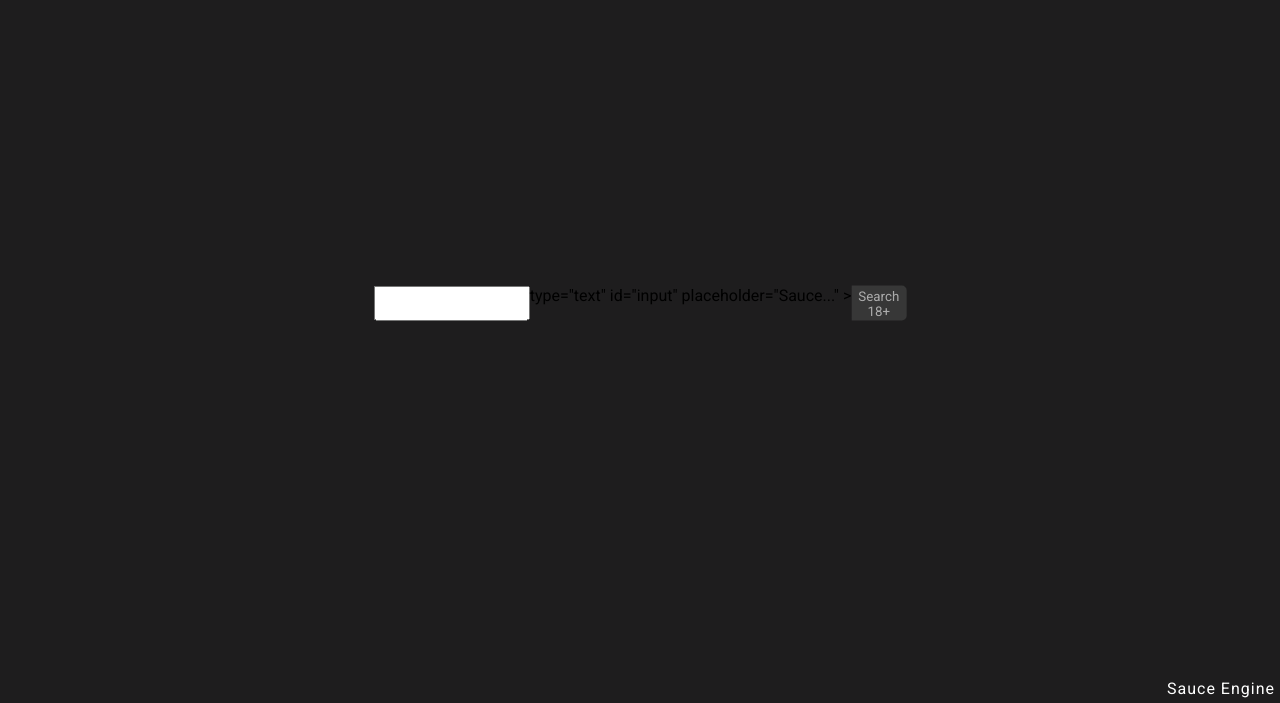
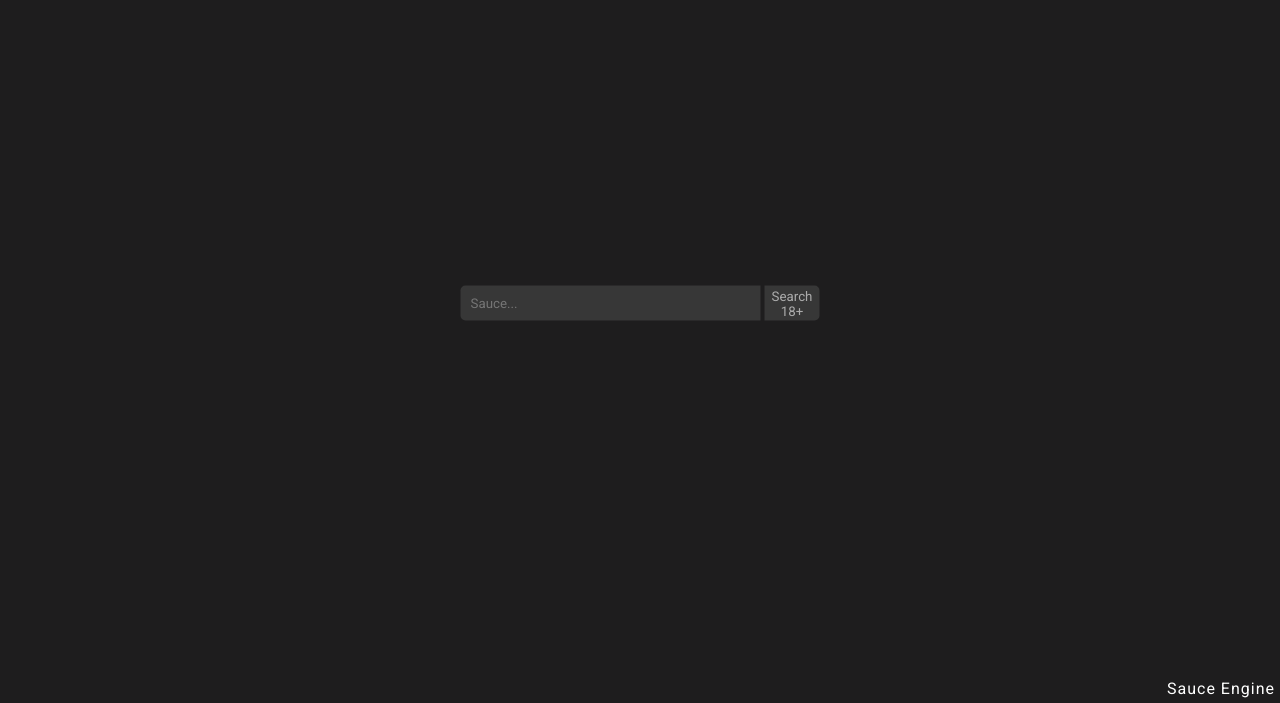
Before and after one commit to ItzShiro/saucengine, a plain HTML site: page index.html in a window 1280 px wide. Shown: the part 97-800 px from the top of the page. Drawn offline with nearby package versions, Linux system fonts and the light colour scheme.

Commit message:
Update index.html

```diff
--- a/index.html
+++ b/index.html
@@ -13,7 +13,7 @@
   <img onclick="location.href = 'https://nhentai.net/'" src="https://i.redd.it/fkg9yip5yyl21.png" class="logo">
   <script src="https://ajax.googleapis.com/ajax/libs/jquery/3.4.1/jquery.min.js"></script>
   <div class="center">
-    <input <!--name="numonly"--> type="text" id="input" placeholder="Sauce..." <!--maxlength="6"-->>
+    <input type="text" id="input" placeholder="Sauce...">
     <button onclick="doStuff()">Search 18+</button>
   </div>
   <span>Sauce Engine</span>
```
